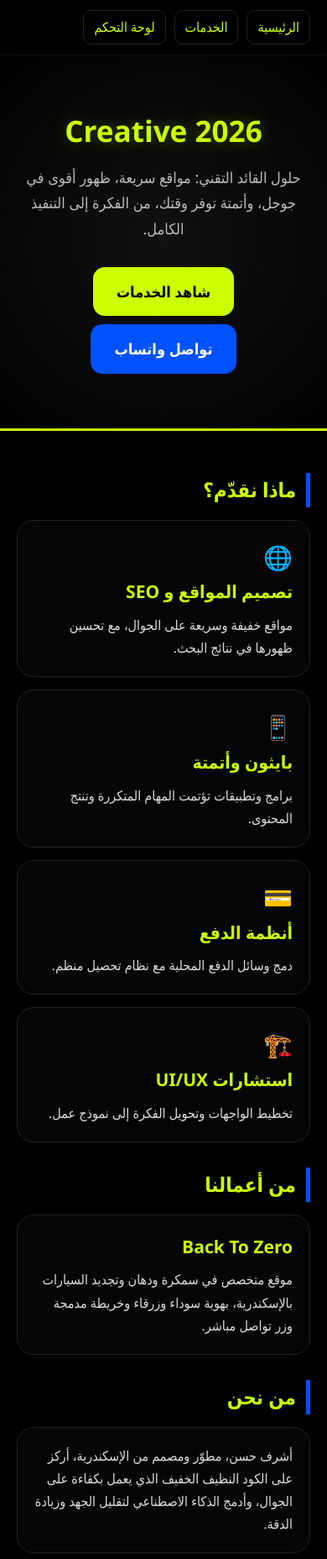
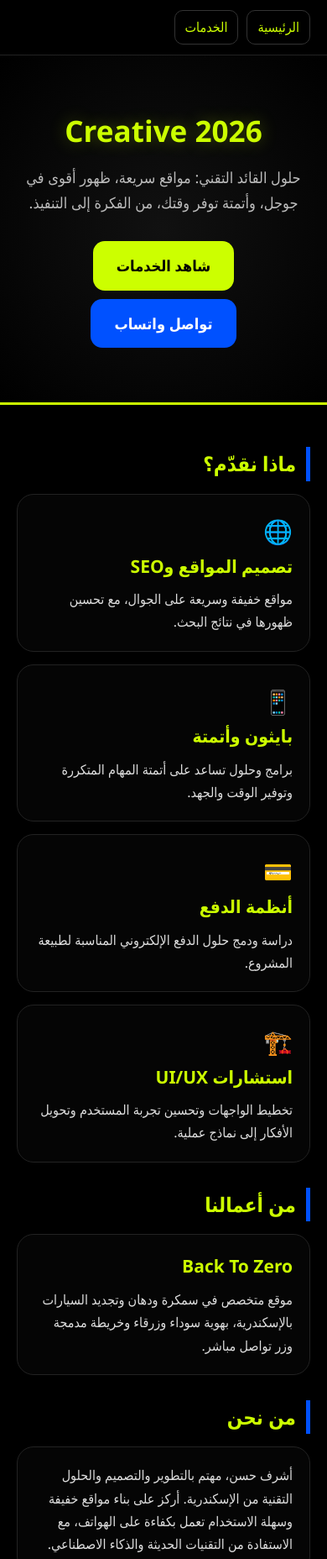
Before and after one commit to ashraflx71/creative2026, a plain HTML site: page index.html in a window 390 px wide. Shown: the top 1856 px of the page at 84% size. Drawn offline with Linux system fonts and the light colour scheme.

Commit message:
Refactor index.html for improved content and structure
Updated HTML structure and content for better clarity and functionality, including changes to meta tags, navigation links, and service descriptions.

```diff
--- a/index.html
+++ b/index.html
@@ -1,71 +1,265 @@
+
 <!DOCTYPE html>
 <html lang="ar" dir="rtl">
 <head>
     <meta charset="UTF-8">
     <meta name="viewport" content="width=device-width, initial-scale=1.0">
-    <title>Creative 2026 | تصميم مواقع و SEO وحلول برمجية</title>
-    <meta name="description" content="Creative 2026 بإشراف أشرف حسن من الإسكندرية: تصميم مواقع سريعة، SEO، أتمتة بايثون، أنظمة دفع، واستشارات UI/UX.">
-    <link rel="canonical" href="https://ashraflx71.github.io/creative2026/">
-    <link rel="manifest" href="manifest.json">
+
+    <title>Creative 2026 | تصميم مواقع وSEO وحلول برمجية</title>
+
+    <meta name="description" content="Creative 2026 بإشراف أشرف حسن من الإسكندرية: تصميم مواقع سريعة، تحسين محركات البحث SEO، أتمتة بايثون، وحلول تقنية.">
+
     <meta name="theme-color" content="#000000">
-    <link rel="icon" type="image/png" href="FontAwesome-Icons-icon.png">
+    <meta name="robots" content="index, follow">
+
+    <link rel="canonical" href="https://creative2026-2smz.vercel.app/">
+    <link rel="manifest" href="./manifest.json">
+    <link rel="icon" type="image/png" href="./FontAwesome-Icons-icon.png">
+
     <style>
-        :root { --accent: #ccff00; --blue: #0051ff; --muted: #bbb; }
-        * { box-sizing: border-box; }
-        body { background: #000; color: #fff; font-family: 'Segoe UI', Tahoma, Arial, sans-serif; margin: 0; font-size: 18px; line-height: 1.7; }
-        a:focus-visible { outline: 3px solid var(--blue); outline-offset: 2px; }
-        .topnav { display: flex; gap: 10px; padding: 12px 20px; border-bottom: 1px solid #111; flex-wrap: wrap; }
-        .topnav a { color: var(--accent); text-decoration: none; font-size: 16px; padding: 6px 12px; border: 1px solid #222; border-radius: 10px; }
-        .hero { padding: 60px 20px; text-align: center; border-bottom: 3px solid var(--accent); background: radial-gradient(circle, #111 0%, #000 100%); }
-        .hero h1 { color: var(--accent); font-size: clamp(32px, 9vw, 48px); margin: 0 0 10px; text-shadow: 0 0 20px rgba(204,255,0,.3); }
-        .hero p { color: var(--muted); margin: 0 auto 25px; max-width: 600px; }
-        .btn { display: inline-block; text-decoration: none; background: var(--accent); color: #000; padding: 14px 28px; border-radius: 14px; font-weight: bold; margin: 5px; }
-        .btn.blue { background: var(--blue); color: #fff; }
-        main { max-width: 1100px; margin: 0 auto; padding: 20px; }
-        h2.section { color: var(--accent); border-right: 5px solid var(--blue); padding-right: 12px; font-size: 24px; margin: 30px 0 15px; }
-        .grid { display: grid; grid-template-columns: 1fr; gap: 15px; }
-        @media (min-width: 768px) { .grid { grid-template-columns: 1fr 1fr; } }
-        .card { border: 1px solid #222; border-radius: 20px; padding: 20px; background: #050505; }
-        .card h3 { margin: 0 0 8px; color: var(--accent); font-size: 21px; }
-        .card p { margin: 0; color: #ddd; font-size: 16px; }
-        .icon { font-size: 28px; display: block; }
-        footer p { text-align: center; color: #888; padding: 25px 20px; margin: 0; font-size: 15px; }
+        :root {
+            --accent: #ccff00;
+            --blue: #0051ff;
+            --muted: #bbb;
+        }
+
+        * {
+            box-sizing: border-box;
+        }
+
+        html {
+            scroll-behavior: smooth;
+        }
+
+        body {
+            background: #000;
+            color: #fff;
+            font-family: 'Segoe UI', Tahoma, Arial, sans-serif;
+            margin: 0;
+            font-size: 18px;
+            line-height: 1.7;
+        }
+
+        a:focus-visible {
+            outline: 3px solid var(--blue);
+            outline-offset: 3px;
+        }
+
+        .topnav {
+            display: flex;
+            gap: 10px;
+            padding: 12px 20px;
+            border-bottom: 1px solid #222;
+            flex-wrap: wrap;
+        }
+
+        .topnav a {
+            color: var(--accent);
+            text-decoration: none;
+            font-size: 16px;
+            padding: 6px 12px;
+            border: 1px solid #333;
+            border-radius: 10px;
+        }
+
+        .topnav a:hover {
+            background: #151515;
+        }
+
+        .hero {
+            padding: 60px 20px;
+            text-align: center;
+            border-bottom: 3px solid var(--accent);
+            background: radial-gradient(circle, #111 0%, #000 100%);
+        }
+
+        .hero h1 {
+            color: var(--accent);
+            font-size: clamp(32px, 9vw, 48px);
+            margin: 0 0 10px;
+            text-shadow: 0 0 20px rgba(204, 255, 0, .3);
+        }
+
+        .hero p {
+            color: var(--muted);
+            margin: 0 auto 25px;
+            max-width: 600px;
+        }
+
+        .btn {
+            display: inline-block;
+            text-decoration: none;
+            background: var(--accent);
+            color: #000;
+            padding: 14px 28px;
+            border-radius: 14px;
+            font-weight: bold;
+            margin: 5px;
+        }
+
+        .btn:hover {
+            opacity: .88;
+        }
+
+        .btn.blue {
+            background: var(--blue);
+            color: #fff;
+        }
+
+        main {
+            max-width: 1100px;
+            margin: 0 auto;
+            padding: 20px;
+        }
+
+        h2.section {
+            color: var(--accent);
+            border-right: 5px solid var(--blue);
+            padding-right: 12px;
+            font-size: 24px;
+            margin: 30px 0 15px;
+        }
+
+        .grid {
+            display: grid;
+            grid-template-columns: 1fr;
+            gap: 15px;
+        }
+
+        @media (min-width: 768px) {
+            .grid {
+                grid-template-columns: 1fr 1fr;
+            }
+        }
+
+        .card {
+            border: 1px solid #222;
+            border-radius: 20px;
+            padding: 20px;
+            background: #050505;
+        }
+
+        .card h3 {
+            margin: 0 0 8px;
+            color: var(--accent);
+            font-size: 21px;
+        }
+
+        .card p {
+            margin: 0;
+            color: #ddd;
+            font-size: 16px;
+        }
+
+        .icon {
+            font-size: 28px;
+            display: block;
+        }
+
+        footer p {
+            text-align: center;
+            color: #888;
+            padding: 25px 20px;
+            margin: 0;
+            font-size: 15px;
+        }
     </style>
 </head>
+
 <body>
 
-<nav class="topnav" aria-label="التنقل">
-    <a href="index.html" aria-current="page">الرئيسية</a>
-    <a href="services.html">الخدمات</a>
-    <a href="dashboard.html">لوحة التحكم</a>
+<nav class="topnav" aria-label="التنقل الرئيسي">
+    <a href="./index.html" aria-current="page">الرئيسية</a>
+    <a href="./services.html">الخدمات</a>
 </nav>
 
 <header class="hero">
     <h1>Creative 2026</h1>
-    <p>حلول القائد التقني: مواقع سريعة، ظهور أقوى في جوجل، وأتمتة توفر وقتك، من الفكرة إلى التنفيذ الكامل.</p>
-    <a class="btn" href="services.html">شاهد الخدمات</a>
-    <a class="btn blue" id="wa" href="#" target="_blank" rel="noopener">تواصل واتساب</a>
+
+    <p>
+        حلول القائد التقني: مواقع سريعة، ظهور أقوى في جوجل،
+        وأتمتة توفر وقتك، من الفكرة إلى التنفيذ.
+    </p>
+
+    <a class="btn" href="./services.html">شاهد الخدمات</a>
+
+    <a
+        class="btn blue"
+        id="wa"
+        href="https://wa.me/201111210119"
+        target="_blank"
+        rel="noopener noreferrer"
+    >
+        تواصل واتساب
+    </a>
 </header>
 
 <main>
+
     <h2 class="section">ماذا نقدّم؟</h2>
+
     <div class="grid">
-        <div class="card"><span class="icon" aria-hidden="true">🌐</span><h3>تصميم المواقع و SEO</h3><p>مواقع خفيفة وسريعة على الجوال، مع تحسين ظهورها في نتائج البحث.</p></div>
-        <div class="card"><span class="icon" aria-hidden="true">📱</span><h3>بايثون وأتمتة</h3><p>برامج وتطبيقات تؤتمت المهام المتكررة وتنتج المحتوى.</p></div>
-        <div class="card"><span class="icon" aria-hidden="true">💳</span><h3>أنظمة الدفع</h3><p>دمج وسائل الدفع المحلية مع نظام تحصيل منظم.</p></div>
-        <div class="card"><span class="icon" aria-hidden="true">🏗️</span><h3>استشارات UI/UX</h3><p>تخطيط الواجهات وتحويل الفكرة إلى نموذج عمل.</p></div>
+
+        <div class="card">
+            <span class="icon" aria-hidden="true">🌐</span>
+            <h3>تصميم المواقع وSEO</h3>
+            <p>
+                مواقع خفيفة وسريعة على الجوال،
+                مع تحسين ظهورها في نتائج البحث.
+            </p>
+        </div>
+
+        <div class="card">
+            <span class="icon" aria-hidden="true">📱</span>
+            <h3>بايثون وأتمتة</h3>
+            <p>
+                برامج وحلول تساعد على أتمتة المهام
+                المتكررة وتوفير الوقت والجهد.
+            </p>
+        </div>
+
+        <div class="card">
+            <span class="icon" aria-hidden="true">💳</span>
+            <h3>أنظمة الدفع</h3>
+            <p>
+                دراسة ودمج حلول الدفع الإلكتروني
+                المناسبة لطبيعة المشروع.
+            </p>
+        </div>
+
+        <div class="card">
+            <span class="icon" aria-hidden="true">🏗️</span>
+            <h3>استشارات UI/UX</h3>
+            <p>
+                تخطيط الواجهات وتحسين تجربة المستخدم
+                وتحويل الأفكار إلى نماذج عملية.
+            </p>
+        </div>
+
     </div>
 
     <h2 class="section">من أعمالنا</h2>
+
     <div class="card">
         <h3>Back To Zero</h3>
-        <p>موقع متخصص في سمكرة ودهان وتجديد السيارات بالإسكندرية، بهوية سوداء وزرقاء وخريطة مدمجة وزر تواصل مباشر.</p>
+        <p>
+            موقع متخصص في سمكرة ودهان وتجديد السيارات
+            بالإسكندرية، بهوية سوداء وزرقاء
+            وخريطة مدمجة وزر تواصل مباشر.
+        </p>
     </div>
 
     <h2 class="section">من نحن</h2>
+
     <div class="card">
-        <p>أشرف حسن، مطوّر ومصمم من الإسكندرية، أركز على الكود النظيف الخفيف الذي يعمل بكفاءة على الجوال، وأدمج الذكاء الاصطناعي لتقليل الجهد وزيادة الدقة.</p>
+        <p>
+            أشرف حسن، مهتم بالتطوير والتصميم والحلول التقنية
+            من الإسكندرية. أركز على بناء مواقع خفيفة
+            وسهلة الاستخدام تعمل بكفاءة على الهواتف،
+            مع الاستفادة من التقنيات الحديثة والذكاء الاصطناعي.
+        </p>
     </div>
+
 </main>
 
 <footer>
@@ -73,12 +267,26 @@
 </footer>
 
 <script>
-    var msg = "مرحباً أشرف، أريد الاستفسار عن خدمات Creative 2026";
-    document.getElementById('wa').href = "https://wa.me/201111210119?text=" + encodeURIComponent(msg);
+    const message =
+        "مرحباً أشرف، أريد الاستفسار عن خدمات Creative 2026";
 
-    if ('serviceWorker' in navigator) {
-        navigator.serviceWorker.register('sw.js');
+    document.getElementById("wa").href =
+        "https://wa.me/201111210119?text=" +
+        encodeURIComponent(message);
+
+    if ("serviceWorker" in navigator) {
+        window.addEventListener("load", () => {
+            navigator.serviceWorker
+                .register("./sw.js")
+                .catch((error) => {
+                    console.warn(
+                        "تعذر تسجيل Service Worker:",
+                        error
+                    );
+                });
+        });
     }
 </script>
+
 </body>
 </html>
```
